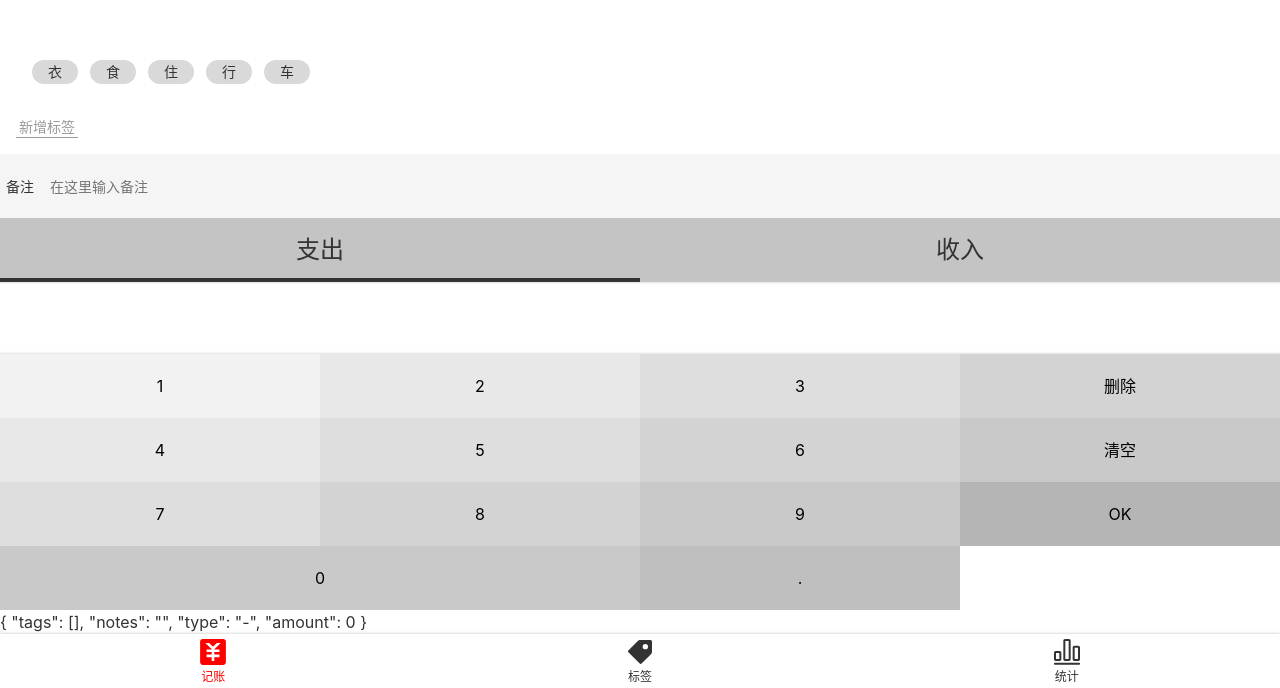
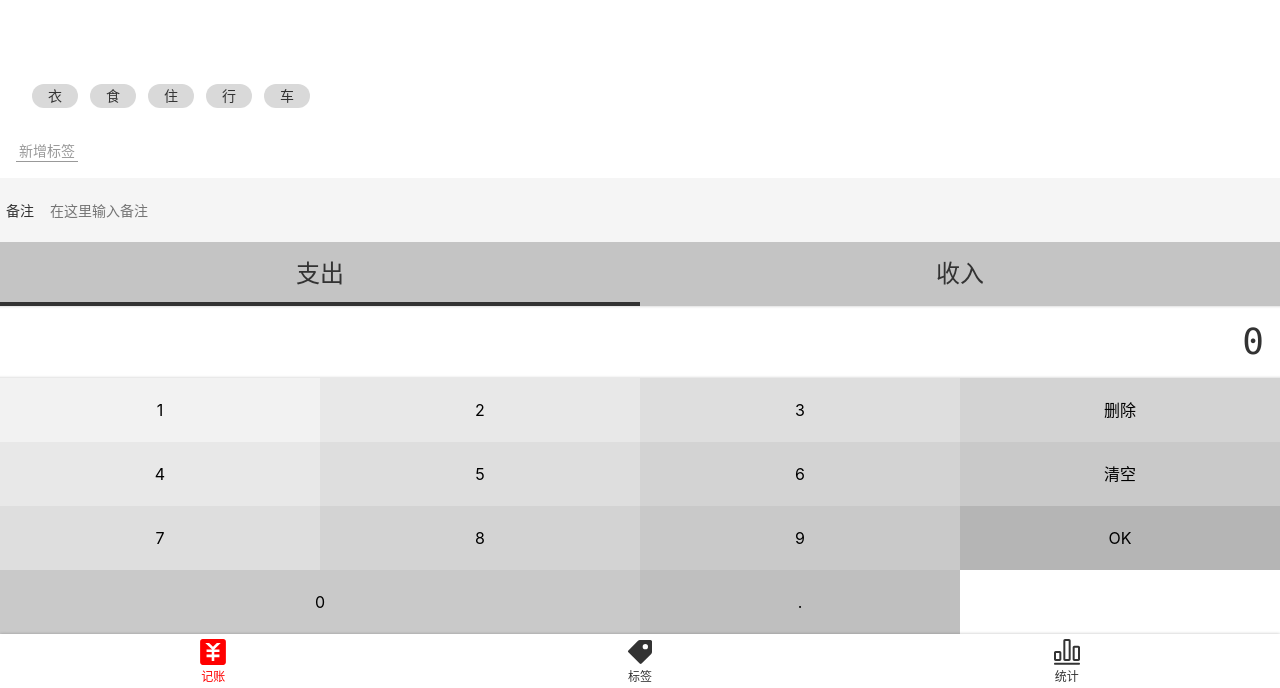
Before and after one commit to liu0haha123/535-money, a Vue app: page /#/money in a window 1280 px wide. Shown: the part 112-800 px from the top of the page. Built offline with nearby package versions, Linux system fonts and the light colour scheme.

Commit message:
实现模块数据收集

```diff
--- a/src/components/Money/NumberPad.vue
+++ b/src/components/Money/NumberPad.vue
@@ -26,7 +26,8 @@ import {Component, Prop} from 'vue-property-decorator';
 
 @Component
 export default class NumberPad extends Vue {
-  output = '';
+  @Prop() readonly value!: string;
+  output = this.value.toString();
 
   inputContent(event: MouseEvent) {
     const button = (event.target as HTMLButtonElement);
@@ -57,11 +58,13 @@ export default class NumberPad extends Vue {
   }
 
   clear() {
-    this.output = '0'
+    this.output = '0';
   }
 
   ok() {
-    this.$emit("update:value",this.output)
+    this.$emit('update:value', this.output);
+    this.$emit('submit', this.output);
+    this.output = '0';
   }
 
 }
--- a/src/components/Money/Types.vue
+++ b/src/components/Money/Types.vue
@@ -18,7 +18,6 @@ export default class Types extends Vue{
   @Prop() readonly value!:string
 
   selectType(type: string) {
-    console.log(type);
     if (type !== '-' && type !== '+') {
       throw new Error('type is unknown');
     }
--- a/src/views/Money.vue
+++ b/src/views/Money.vue
@@ -1,8 +1,7 @@
 <template>
   <Layout class-prefix="layout">
-    {{record}}
-    <NumberPad  @update:value="onUpdateAmount"></NumberPad>
-    <Types :value= "record.type" @update:value="onUpdateType"></Types>
+    <NumberPad :value.sync="record.amount" @submit="saveRecord"></NumberPad>
+    <Types :value.sync="record.type"></Types>
     <Notes @update:value="onUpdateNotes"></Notes>
     <Tags :data-source.sync="tags" @update:value="onUpateTags"></Tags>
   </Layout>
@@ -15,38 +14,46 @@ import NumberPad from '@/components/Money/NumberPad.vue';
 import Types from '@/components/Money/Types.vue';
 import Notes from '@/components/Money/Notes.vue';
 import Tags from '@/components/Money/Tags.vue';
-import {Component} from 'vue-property-decorator';
+import {Component, Watch} from 'vue-property-decorator';
 
 type Record = {
   tags: string[],
   notes: string,
-  type:string,
-  amount:number
+  type: string,
+  amount: number,// 类型
+  createdAt?:Date // 类
 }
 
 @Component({components: {Tags, Notes, Types, NumberPad, Layout},})
 export default class Money extends Vue {
   tags = ['衣', '食', '住', '行', '车'];
-  record:Record = {
-    tags:[],
-    notes:"",
-    type:"-",
-    amount:0
-  }
+  record: Record = {
+    tags: [],
+    notes: '',
+    type: '-',
+    amount: 0,
+
+  };
+  recordList: Record[] = JSON.parse(window.localStorage.getItem("recordList")||"[]") ;
+
   onUpateTags(value: string[]) {
-    this.record.tags = value
+    this.record.tags = value;
   }
 
   onUpdateNotes(value: string) {
-    this.record.notes = value
+    this.record.notes = value;
   }
 
-  onUpdateType(value: string) {
-    this.record.type = value
+  saveRecord() {
+    // 单独push的是引用，需要复制对象
+    const record2:Record = JSON.parse(JSON.stringify(this.record))
+    record2.createdAt = new Date()
+    this.recordList.push(record2)
   }
 
-  onUpdateAmount(value: string) {
-    this.record.amount = parseFloat(value)
+  @Watch("recordList")
+  onRecordListChange(){
+    window.localStorage.setItem("recordList",JSON.stringify(this.recordList))
   }
 }
 </script>
```
Also changed, not shown: src/model.js (added).
